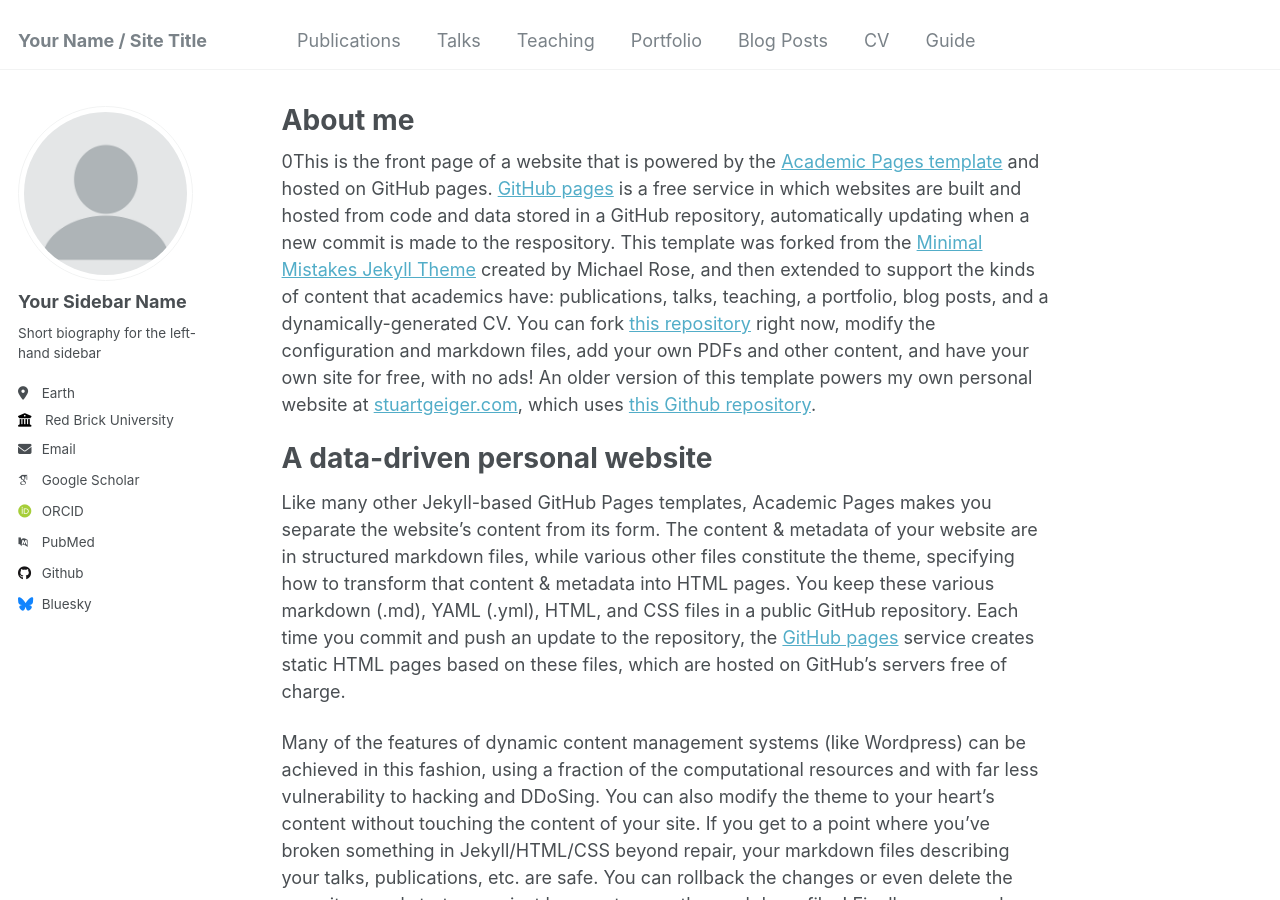
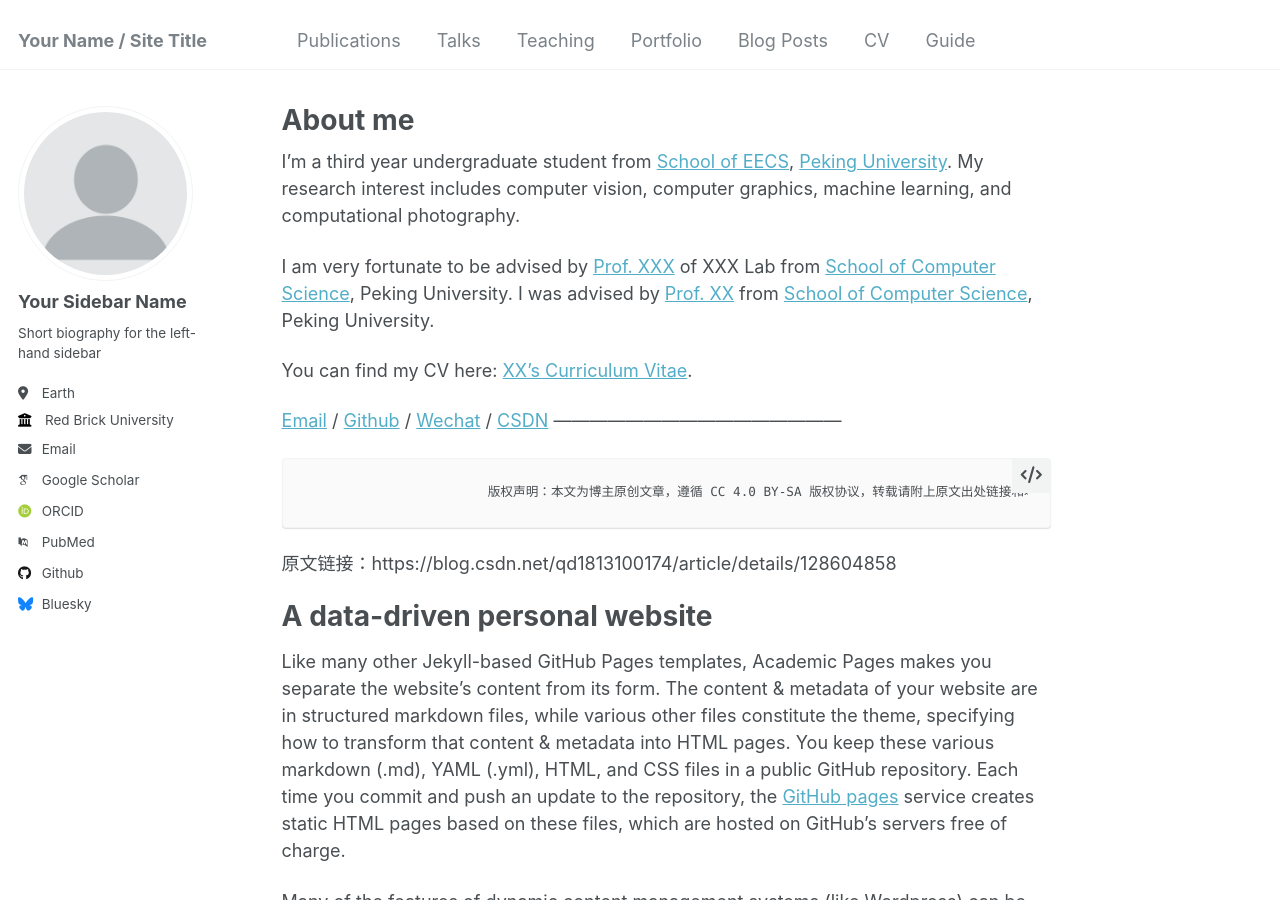
Before and after one commit to ffftuanxxx/ffftuanxxx.github.io, a Jekyll site: the page built from _pages/about.md, in a window 1280 px wide and 900 px high. Built offline with Jekyll 4.4.1, drawn with Linux system fonts in a browser that asks for light colours; some web fonts are replaced.

Commit message:
Update about.md

```diff
--- a/_pages/about.md
+++ b/_pages/about.md
@@ -7,7 +7,18 @@ redirect_from:
   - /about.html
 ---
 
-0This is the front page of a website that is powered by the [Academic Pages template](https://github.com/academicpages/academicpages.github.io) and hosted on GitHub pages. [GitHub pages](https://pages.github.com) is a free service in which websites are built and hosted from code and data stored in a GitHub repository, automatically updating when a new commit is made to the respository. This template was forked from the [Minimal Mistakes Jekyll Theme](https://mmistakes.github.io/minimal-mistakes/) created by Michael Rose, and then extended to support the kinds of content that academics have: publications, talks, teaching, a portfolio, blog posts, and a dynamically-generated CV. You can fork [this repository](https://github.com/academicpages/academicpages.github.io) right now, modify the configuration and markdown files, add your own PDFs and other content, and have your own site for free, with no ads! An older version of this template powers my own personal website at [stuartgeiger.com](http://stuartgeiger.com), which uses [this Github repository](https://github.com/staeiou/staeiou.github.io).
+I'm a third year undergraduate student from [School of EECS](https://eecs.pku.edu.cn/), [Peking University](https://www.pku.edu.cn/). My research interest includes computer vision, computer graphics, machine learning, and computational photography.
+
+I am very fortunate to be advised by [Prof. XXX](https://www.XXX.com/) of XXX Lab from [School of Computer Science](https://cs.pku.edu.cn/), Peking University. I was advised by [Prof. XX](https://XXX.pku.edu.cn/) from [School of Computer Science](https://cs.pku.edu.cn/), Peking University.
+
+You can find my CV here: [XX's Curriculum Vitae](../assets/Curriculum_Vitae.pdf).
+
+[Email](mailto:XX@stu.pku.edu.cn) / [Github](https://github.com/QiuDi233) / [Wechat](../images/wechat.jpg) / [CSDN](https://blog.csdn.net/qd1813100174?spm=1000.2115.3001.5343)
+————————————————
+
+                            版权声明：本文为博主原创文章，遵循 CC 4.0 BY-SA 版权协议，转载请附上原文出处链接和本声明。
+
+原文链接：https://blog.csdn.net/qd1813100174/article/details/128604858
 
 A data-driven personal website
 ======
```
